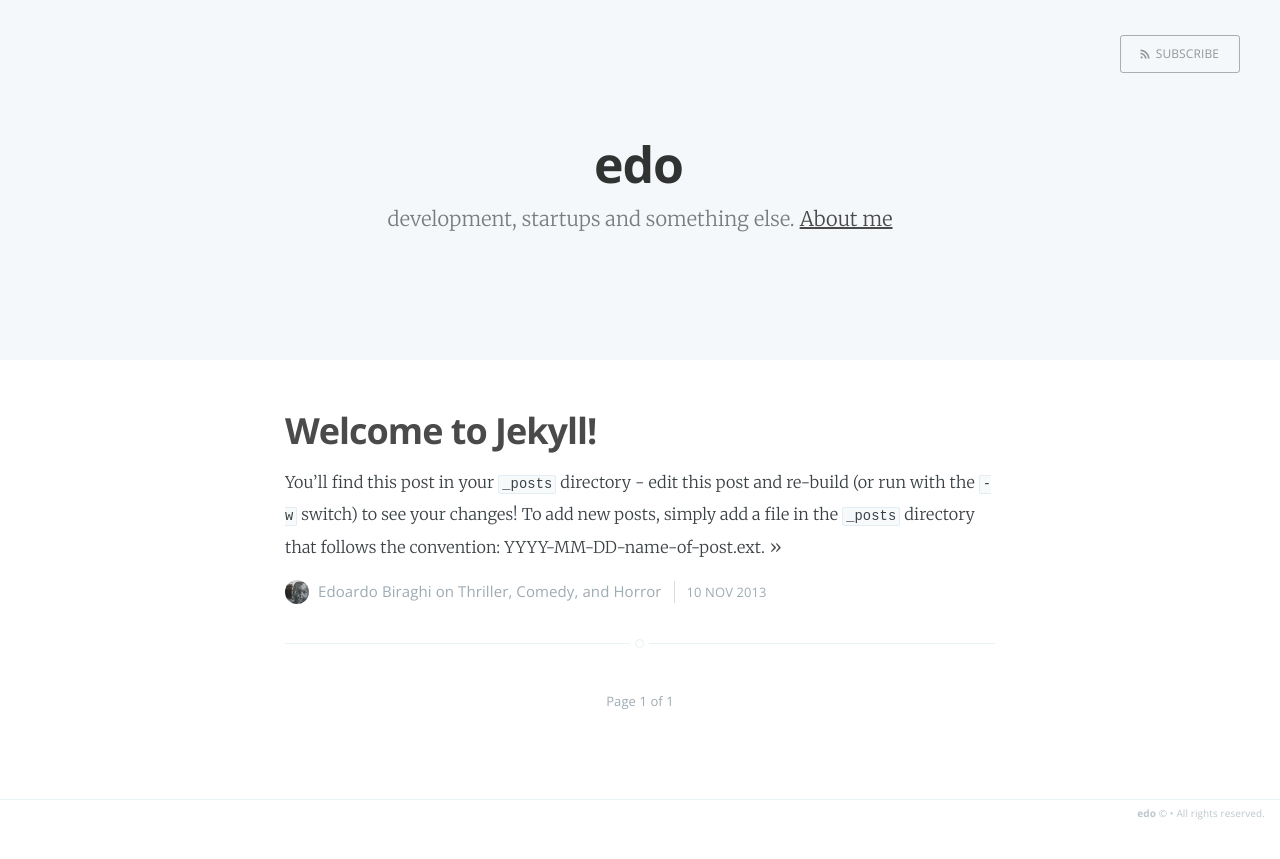
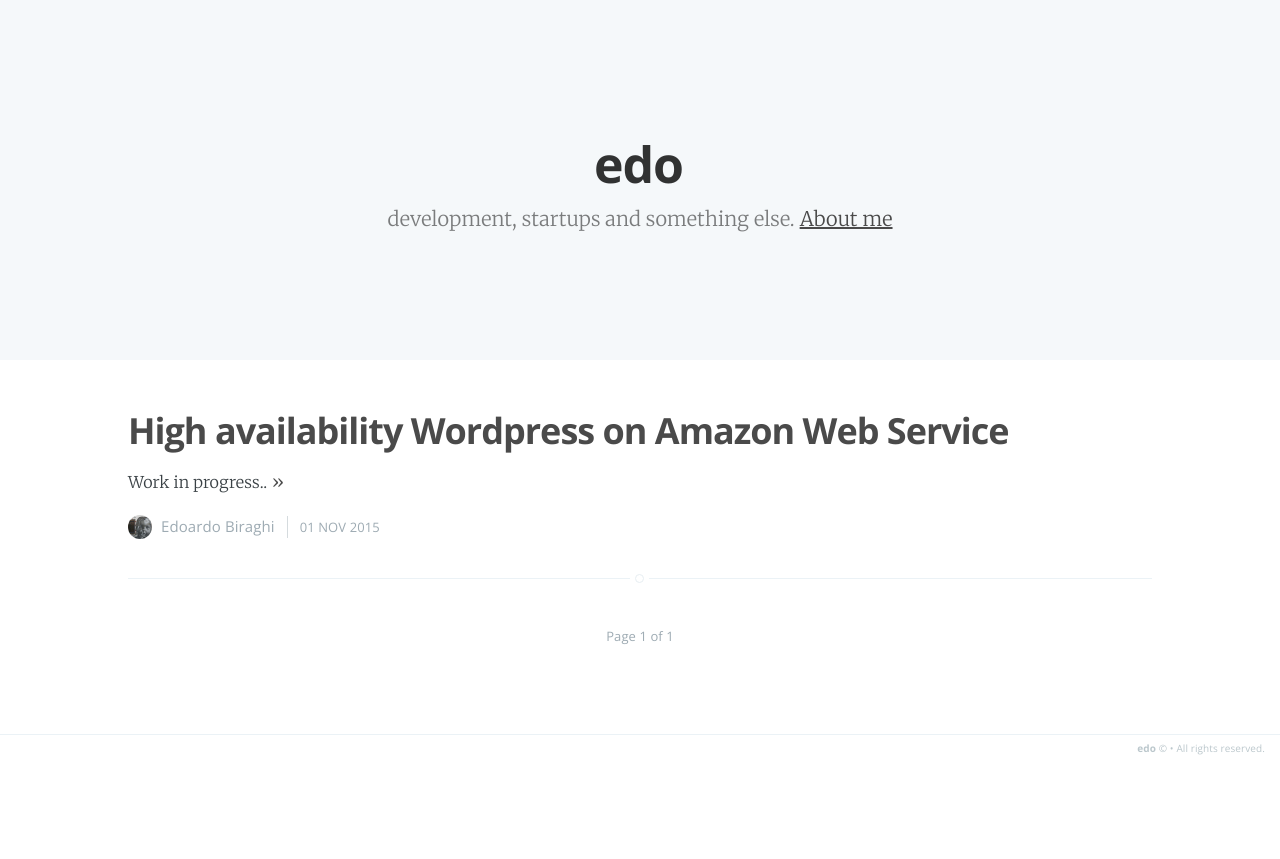
Before and after one commit to skedone/static, a Jekyll site: the page built from index.html, in a window 1280 px wide. Shown: the top 859 px of the page. Built offline with Jekyll 4.4.1, drawn with Linux system fonts in a browser that asks for light colours; Markdown is read by kramdown in place of the engine named in the settings; the list of posts is cut into pages by our own code.

Commit message:
Modifing..

```diff
--- a/_config.yml
+++ b/_config.yml
@@ -13,5 +13,5 @@
 google_analytics: 'UA-57918031-1'
 
 # Details for the RSS feed generator
-url:            'http://edo.so'
+url:            'https://edo.so'
 author:         'Edoardo Biraghi'
--- a/_layouts/page.html
+++ b/_layouts/page.html
@@ -5,7 +5,6 @@
 
 <nav class="main-nav clearfix">
     <a class="back-button icon-arrow-left" href="{{ site.baseurl }}">Home</a>
-    <a class="subscribe-button icon-feed" href="{{ site.baseurl }}rss.xml">Subscribe</a>
 </nav>
 
 
--- a/_layouts/post.html
+++ b/_layouts/post.html
@@ -8,7 +8,6 @@
 <header class="main-header post-head {% if page.cover %}" style="background-image: url({{ page.cover }}) {%else%}no-cover{% endif %}">
     <nav class="main-nav {% if page.cover %} overlay {% endif %} clearfix">
         <a class="back-button icon-arrow-left" href="{{ site.baseurl }}">Home</a>
-        <a class="subscribe-button icon-feed" href="{{ site.baseurl }}rss.xml">Subscribe</a>
     </nav>
 </header>
 
--- a/_posts/2013-11-10-welcome-to-jekyll.markdown
+++ /dev/null
@@ -1,24 +0,0 @@
----
-layout: post
-title:  "Welcome to Jekyll!"
-date:   2013-11-10 10:18:00
-categories: Thriller Comedy Horror
----
-
-You'll find this post in your `_posts` directory - edit this post and re-build (or run with the `-w` switch) to see your changes!
-To add new posts, simply add a file in the `_posts` directory that follows the convention: YYYY-MM-DD-name-of-post.ext.
-
-Jekyll also offers powerful support for code snippets:
-
-{% highlight ruby %}
-def print_hi(name)
-  puts "Hi, #{name}"
-end
-print_hi('Tom')
-#=> prints 'Hi, Tom' to STDOUT.
-{% endhighlight %}
-
-Check out the [Jekyll docs][jekyll] for more info on how to get the most out of Jekyll. File all bugs/feature requests at [Jekyll's GitHub repo][jekyll-gh].
-
-[jekyll-gh]: https://github.com/mojombo/jekyll
-[jekyll]:    http://jekyllrb.com
--- /dev/null
+++ b/_posts/2015-11-01-aws-wordpress-autoscale-high-availabilty.markdown
@@ -0,0 +1,8 @@
+---
+layout: post
+title:  "High availability Wordpress on Amazon Web Service"
+date:   2015-11-01 10:18:00
+categories:
+---
+
+Work in progress..
--- a/assets/css/screen.css
+++ b/assets/css/screen.css
@@ -453,7 +453,6 @@
 .inner {
     position: relative;
     width: 80%;
-    max-width: 710px;
     margin: 0 auto;
 }
 
@@ -717,7 +716,6 @@
 .post {
     position: relative;
     width: 80%;
-    max-width: 710px;
     margin: 4rem auto;
     padding-bottom: 4rem;
     border-bottom: #EBF2F6 1px solid;
@@ -1207,7 +1205,6 @@
 .pagination {
     position: relative;
     width: 80%;
-    max-width: 710px;
     margin: 4rem auto;
     font-family: "Open Sans", sans-serif;
     font-size: 1.3rem;
--- a/index.html
+++ b/index.html
@@ -12,7 +12,6 @@
                     <img src="{{ page.logo }}" alt="Blog Logo" />
                 </a>
             {% endif %}
-        <a class="subscribe-button icon-feed" href="{{ site.baseurl }}rss.xml">Subscribe</a>
     </nav>
     <div class="vertical">
         <div class="main-header-content inner">
```
